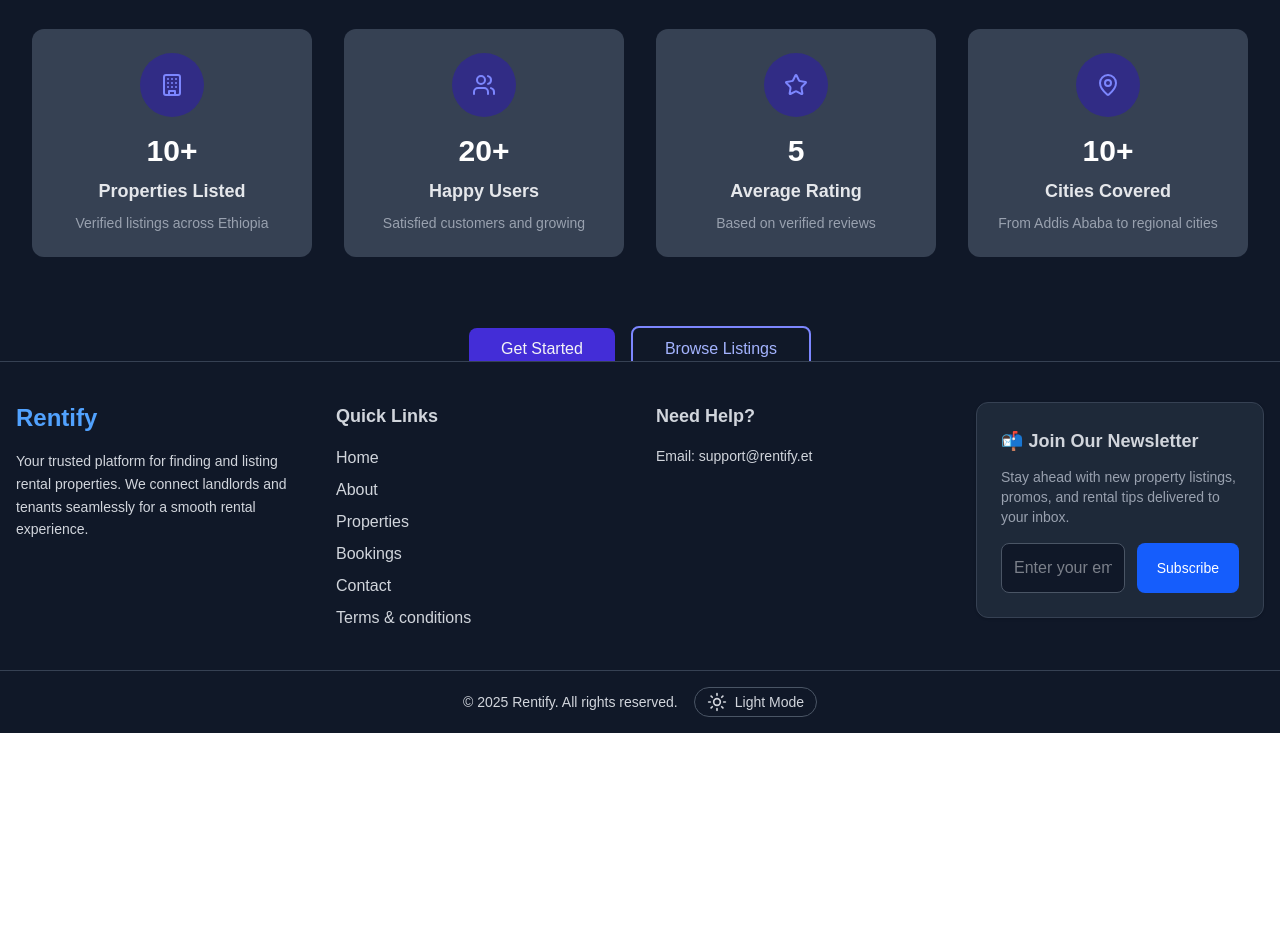
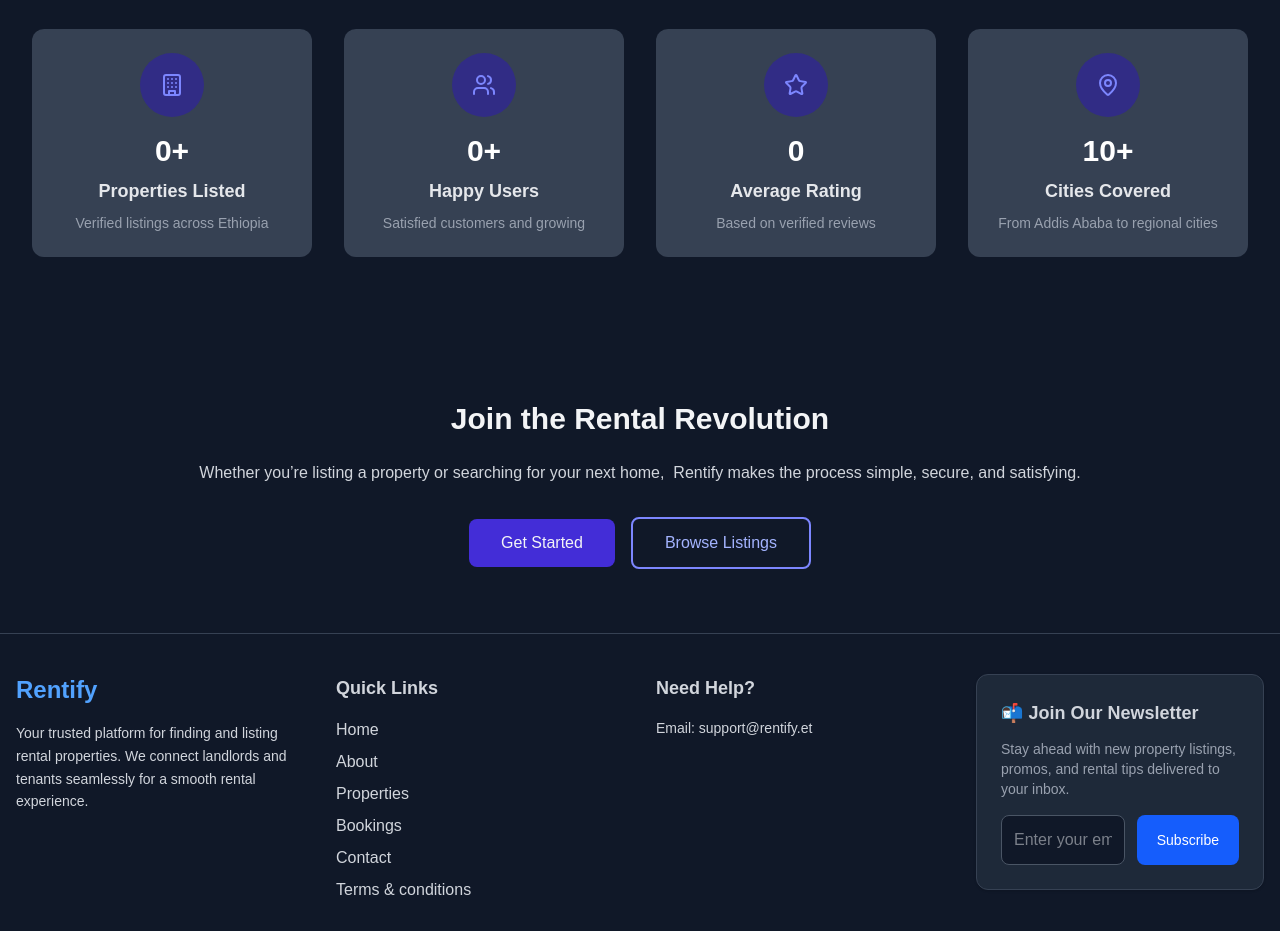
Before and after one commit to kubsamelkamu/Rentify, a Next.js app: page /home in a window 1280 px wide. Shown: the part 1240-2171 px from the top of the page. Before the commit the page ends 1973 px from the top, so only its background shows below. Built offline with nearby package versions, Linux system fonts and the light colour scheme; no server answers.

Commit message:
fix : responsive issue in home page

```diff
--- a/src/pages/home.tsx
+++ b/src/pages/home.tsx
@@ -1,9 +1,10 @@
+'use client';
 import { useContext, useEffect } from 'react';
 import Head from 'next/head';
 import Link from 'next/link';
 import Image from 'next/image';
 import { motion } from 'framer-motion';
-import { Building, Users, Star, ArrowRight, Heart, Eye, MapPin,} from 'lucide-react';
+import {Building,Users,Star,ArrowRight,MapPin,} from 'lucide-react';
 import CountUp from 'react-countup';
 import { useInView } from 'react-intersection-observer';
 import { ThemeContext } from '@/components/context/ThemeContext';
@@ -35,9 +36,9 @@ interface PropertyCardProps {
 }
 
 export default function HomePage() {
-
   const { theme } = useContext(ThemeContext)! as { theme: Theme };
   const dispatch = useAppDispatch();
+
   const { items: recentProperties, loading } = useAppSelector((s) => s.properties);
   const { metrics } = useAppSelector((s) => s.admin)!;
 
@@ -49,19 +50,19 @@ export default function HomePage() {
   const stats: Omit<StatCardProps, 'theme'>[] = [
     {
       icon: <Building className="w-6 h-6" />,
-      value: metrics?.totalProperties || 10,
+      value: metrics?.totalProperties || 0,
       label: 'Properties Listed',
       description: 'Verified listings across Ethiopia',
     },
     {
       icon: <Users className="w-6 h-6" />,
-      value: metrics?.totalUsers || 20,
+      value: metrics?.totalUsers || 0,
       label: 'Happy Users',
       description: 'Satisfied customers and growing',
     },
     {
       icon: <Star className="w-6 h-6" />,
-      value: Number(metrics?.totalReviews?.toFixed(1)) || 5,
+      value: Number(metrics?.totalReviews?.toFixed(1)) || 0,
       label: 'Average Rating',
       description: 'Based on verified reviews',
     },
@@ -85,13 +86,11 @@ export default function HomePage() {
       </Head>
 
       <div className={`transition-colors duration-300 ${theme === 'light' ? 'bg-gray-50' : 'bg-gray-900'}`}>
-        <section
-          className={`relative min-h-screen flex items-center justify-center overflow-hidden ${
+        <section className={`relative min-h-screen flex items-center justify-center overflow-hidden ${
           theme === 'light'
             ? 'bg-gradient-to-br from-indigo-900 via-purple-900 to-indigo-900'
             : 'bg-gradient-to-br from-gray-900 via-indigo-950 to-gray-900'
-          }`}
-        >
+        }`}>
           <div className="relative z-10 max-w-3xl text-center px-4">
             <motion.div initial={{ opacity: 0, y: 30 }} animate={{ opacity: 1, y: 0 }} transition={{ duration: 0.8 }}>
               <h1 className="text-5xl md:text-7xl font-bold text-white mb-6 leading-tight">
@@ -101,8 +100,7 @@ export default function HomePage() {
                 </span>
               </h1>
               <p className="text-xl md:text-2xl text-indigo-200 mb-8">
-                Discover, apply, and secure your perfect rental property in Ethiopia with our comprehensive digital
-                platform.
+                Discover, apply, and secure your perfect rental property in Ethiopia with our comprehensive digital platform.
               </p>
               <Link
                 href="/properties"
@@ -130,7 +128,6 @@ export default function HomePage() {
                 Here are the 3 most recently listed homes.
               </p>
             </motion.div>
-
             {loading ? (
               <div className="text-center py-8">Loading...</div>
             ) : (
@@ -160,12 +157,20 @@ export default function HomePage() {
             ))}
           </div>
         </section>
-
-        <div className="flex justify-center gap-4">
-          <motion.div whileHover={{ scale: 1.05 }}>
+        <section className="py-16 px-4">
+          <motion.div initial={{ opacity: 0 }} animate={{ opacity: 1 }} transition={{ delay: 0.3 }} className="max-w-4xl mx-auto text-center">
+            <h2 className={`text-3xl font-bold mb-6 ${theme === 'light' ? 'text-gray-900' : 'text-gray-100'}`}>
+              Join the Rental Revolution
+            </h2>
+            <p className={`mb-8 ${theme === 'light' ? 'text-gray-600' : 'text-gray-300'}`}>
+              Whether you’re listing a property or searching for your next home,&nbsp;
+              Rentify makes the process simple, secure, and satisfying.
+            </p>
+            <div className="flex flex-col md:flex-row justify-center items-center space-y-4 md:space-y-0 md:space-x-4">
+              <motion.div whileHover={{ scale: 1.05 }} className="w-full md:w-auto">
                 <Link
                   href="/auth/register"
-              className={`px-8 py-3 rounded-lg transition-colors ${
+                  className={`block text-center px-8 py-3 rounded-lg transition-colors ${
                     theme === 'light'
                       ? 'bg-indigo-600 text-white hover:bg-indigo-700'
                       : 'bg-indigo-700 text-gray-100 hover:bg-indigo-600'
@@ -174,10 +179,10 @@ export default function HomePage() {
                   Get Started
                 </Link>
               </motion.div>
-          <motion.div whileHover={{ scale: 1.05 }}>
+              <motion.div whileHover={{ scale: 1.05 }} className="w-full md:w-auto">
                 <Link
                   href="/properties"
-              className={`border-2 px-8 py-3 rounded-lg transition-colors ${
+                  className={`block text-center border-2 px-8 py-3 rounded-lg transition-colors ${
                     theme === 'light'
                       ? 'border-indigo-600 text-indigo-600 hover:bg-indigo-50'
                       : 'border-indigo-400 text-indigo-300 hover:bg-gray-800'
@@ -187,14 +192,16 @@ export default function HomePage() {
                 </Link>
               </motion.div>
             </div>
+          </motion.div>
+        </section>
       </div>
     </UserLayout>
   );
 }
 
+// StatCard
 const StatCard = ({ theme, icon, value, label, description }: StatCardProps) => {
   const { ref, inView } = useInView({ triggerOnce: true, threshold: 0.3 });
-
   return (
     <motion.div
       ref={ref}
@@ -206,24 +213,43 @@ const StatCard = ({ theme, icon, value, label, description }: StatCardProps) =>
         theme === 'light' ? 'bg-gray-50 hover:bg-gray-100' : 'bg-gray-700 hover:bg-gray-600'
       } transition-all duration-300`}
     >
-      <div
-        className={`w-16 h-16 mx-auto mb-4 rounded-full flex items-center justify-center ${
+      <div className={`w-16 h-16 mx-auto mb-4 rounded-full flex items-center justify-center ${
         theme === 'light' ? 'bg-indigo-100 text-indigo-600' : 'bg-indigo-900 text-indigo-400'
-        }`}
-      >
+      }`}>
         {icon}
       </div>
       <div className={`text-3xl font-bold mb-2 ${theme === 'light' ? 'text-gray-900' : 'text-white'}`}>
         {inView ? <CountUp end={value} duration={2} separator="," /> : '0'}
         {label.includes('Rating') ? '' : '+'}
       </div>
-      <div className={`text-lg font-semibold mb-2 ${theme === 'light' ? 'text-gray-700' : 'text-gray-200'}`}>{label}</div>
-      {description && <div className={`text-sm ${theme === 'light' ? 'text-gray-500' : 'text-gray-400'}`}>{description}</div>}
+      <div className={`text-lg font-semibold mb-2 ${
+        theme === 'light' ? 'text-gray-700' : 'text-gray-200'
+      }`}>
+        {label}
+      </div>
+      {description && (
+        <div className={`text-sm ${
+          theme === 'light' ? 'text-gray-500' : 'text-gray-400'
+        }`}>
+          {description}
+        </div>
+      )}
     </motion.div>
   );
 };
 
-const PropertyCard = ({ theme, id, image, title, location, price, beds, baths, featured }: PropertyCardProps) => (
+// PropertyCard
+const PropertyCard = ({
+  theme,
+  id,
+  image,
+  title,
+  location,
+  price,
+  beds,
+  baths,
+  featured,
+}: PropertyCardProps) => (
   <motion.div
     initial={{ opacity: 0, y: 20 }}
     whileInView={{ opacity: 1, y: 0 }}
@@ -240,37 +266,28 @@ const PropertyCard = ({ theme, id, image, title, location, price, beds, baths, f
         width={400}
         height={192}
         className="object-cover w-full h-48"
-        priority={false}
       />
       {featured && (
         <div className="absolute top-4 left-4 bg-gradient-to-r from-indigo-600 to-purple-600 text-white px-3 py-1 rounded-full text-sm font-semibold">
           Featured
         </div>
       )}
-      <div className="absolute top-4 right-4 flex gap-2">
-        <button
-          className={`p-2 rounded-full ${
-            theme === 'light' ? 'bg-white/90' : 'bg-gray-800/90'
-          } hover:bg-white transition-colors`}
-        >
-          <Heart className="w-4 h-4" />
-        </button>
-        <button
-          className={`p-2 rounded-full ${
-            theme === 'light' ? 'bg-white/90' : 'bg-gray-800/90'
-          } hover:bg-white transition-colors`}
-        >
-          <Eye className="w-4 h-4" />
-        </button>
-      </div>
     </div>
     <div className="p-6">
-      <h3 className={`text-xl font-semibold mb-2 ${theme === 'light' ? 'text-gray-900' : 'text-white'}`}>{title}</h3>
+      <h3 className={`text-xl font-semibold mb-2 ${
+        theme === 'light' ? 'text-gray-900' : 'text-white'
+      }`}>
+        {title}
+      </h3>
       <div className="flex items-center text-gray-500 mb-3">
         <MapPin className="w-4 h-4 mr-1" />
         <span className="text-sm">{location}</span>
       </div>
-      <div className={`text-2xl font-bold mb-4 ${theme === 'light' ? 'text-indigo-600' : 'text-indigo-400'}`}>{price}</div>
+      <div className={`text-2xl font-bold mb-4 ${
+        theme === 'light' ? 'text-indigo-600' : 'text-indigo-400'
+      }`}>
+        {price}
+      </div>
       <div className="flex justify-between text-sm text-gray-500">
         <span>{beds} beds</span>
         <span>{baths} baths</span>
```
Lines whose indentation alone changed are shown as unchanged.
